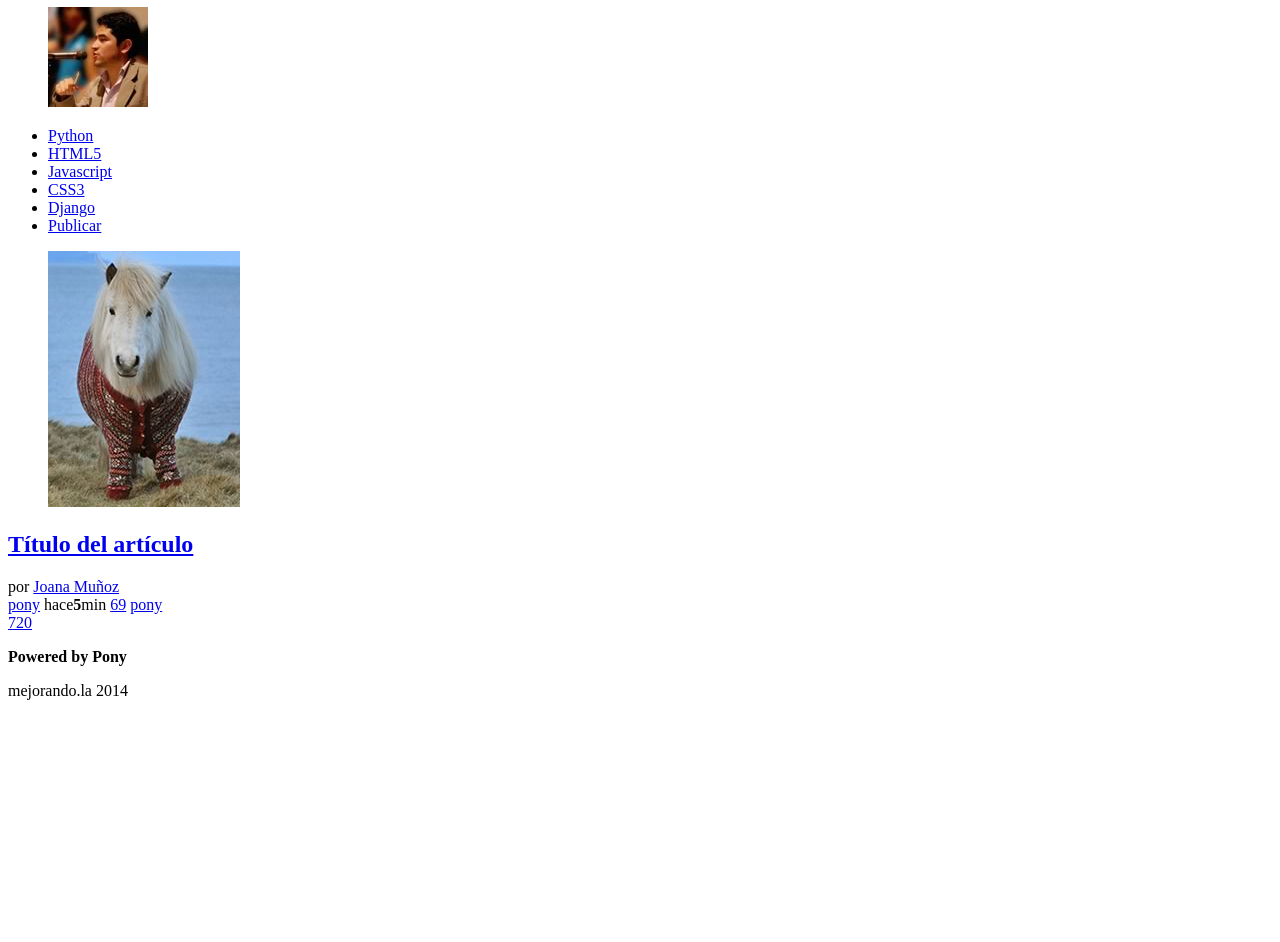
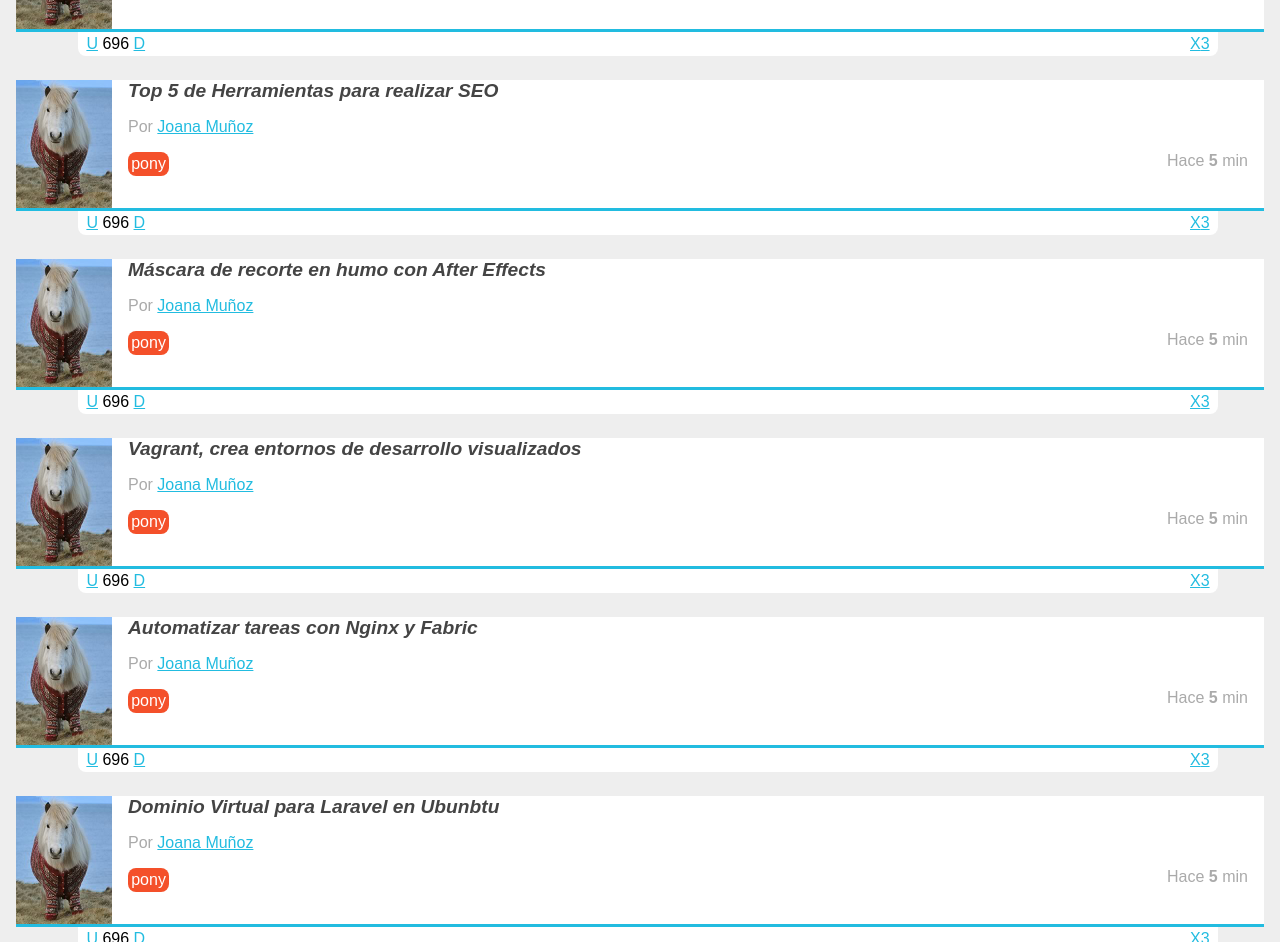
Before and after one commit to mariomr289/Puls2014-America, a plain HTML site: page index.html in a window 1280 px wide. Shown: the part 253-1195 px from the top of the page. Before the commit the page ends 969 px from the top, so only its background shows below. Drawn offline with Linux system fonts and the light colour scheme.

Commit message:
actuatizado con CSS

```diff
--- /dev/null
+++ b/estilos.css
@@ -0,0 +1,182 @@
+a
+{
+	color: #22BCE0;
+}
+body
+{
+	background: #EEEEEE;
+	font-family: "Arial";
+	font-size: 16px;
+}
+footer
+{
+	color: rgba(255,255,255,0.7);
+	background:  #22BCE0;
+	text-align: center;
+	padding: 1.5em;
+}
+footer p:first-child
+{
+	margin-bottom: 0;
+}
+footer p:last-child
+{
+	margin-top: 0;
+}
+footer p:last-child:after
+{
+	content: " -";
+}
+footer p:last-child:before
+{
+	content: "- ";
+}
+header
+{
+	background: #343B54;
+	color: white;
+	overflow: hidden;
+	padding: 0.5em;
+	position: relative;
+}
+header figure
+{
+	float: left;
+}
+header h1
+{
+	font-size: 1.2em;
+	font-weight: normal;
+	margin: 0.2em 70px 0 0;
+}
+header #avatar
+{
+	margin: 0.5em 0.5em 0 0;
+	position: absolute;
+	right: 0;
+	top: 0;
+}
+header #avatar img
+{
+	border-radius: 50%;
+	width: 55px;
+}
+header #logo img
+{
+	border-right: 1px solid white;
+	margin-right: 0.5em;
+	padding-right: 0.5em;
+	width: 52px;
+}
+nav
+{
+	background: #80BCA3;
+	padding: 0 0.5em;
+	position: relative;
+}
+nav ul
+{
+	list-style: none;
+	margin: 0;
+	padding: 0;
+}
+nav ul #publicar_nav
+{
+	position: absolute;
+	top: -0.4em;
+	right: 0;
+}
+nav ul #publicar_nav a
+{
+	background: #22BCE0;
+	border-radius: 5px;
+	box-shadow: rgba(0,0,0,05) 5px 5px 20px;
+	font-style: italic;
+	padding: 0.8em 0.5em;
+	text-decoration: none;
+	text-shadow: rgba(0,0,0,05) 2px 2px 5px;
+}
+nav ul li
+{
+	display: inline-block;
+	margin: 0 1em 0 0;
+}
+nav ul li a
+{
+	color: white;
+	display: block;
+	padding: 0.5em 0;
+}
+
+#contenido
+{
+	margin: 1em;
+}
+
+#contenido .item
+{
+	background: white;
+	border-bottom: 3px solid #22BCE0;
+	margin-bottom: 3em;
+	min-height: 128px;
+	position: relative;
+}
+#contenido .item .autor_item
+{
+	color: #AAA;
+}
+#contenido .item .datos_item
+{
+	margin: 1em 1em 0 0;
+	text-align: right;
+}
+#contenido .item .datos_item .fecha_item
+{
+color: #AAA;
+}
+#contenido .item .datos_item .tag_item
+{
+	background: #F4502A;
+	border-radius: 0.5em;
+	color: white;
+	float: left;
+	display: inline-block;
+	padding: 0.2em;
+	text-decoration: none;
+}
+#contenido .item .imagen_item
+{
+	float: left;
+	margin: 0 1em 0 0;
+}
+#contenido .item .imagen_item img
+{
+	width: 96px;
+}
+#contenido .item .titulo_item
+{
+	font-size: 1.2em;
+	font-style: italic;
+	padding-top: 1em 1em 0 0;
+}
+#contenido .item .titulo_item a
+{
+	color: #444;
+	text-decoration: none;
+}
+#contenido .item .votacion
+{
+	background: white;
+	border-radius: 0 0 0.5em 0.5em;
+	left: 5%;
+	margin-top: 3px;
+	padding: 0.2em 0.5em;
+	position: absolute;
+	top: 100%;
+	width: 90%;
+}
+#contenido .item .votacion .comentarios_item,
+#contenido .item .votacion .guardar_item
+{
+	float: right;
+}
--- a/index.html
+++ b/index.html
@@ -2,8 +2,10 @@
 <html lang="es">
 <head>
 	<meta charset="utf-8" />
-	<meta description="Proyecto de la primera generación del 2014 del curso de diseño web online" />
-	<title>Puls2014: Comunidad de personas atractivas y sexy</title>
+	<meta name="description" content="Proyecto de la primera generación del 2014 del curso de diseño web online" />
+	<title>Puls2014: Comunidad de personas atractivas y millonarias</title>
+	<link rel="stylesheet" href="normalize.css" />
+	<link rel="stylesheet" href="estilos.css">
 </head>
 <body>
 	<header>
@@ -12,7 +14,7 @@
 		</figure>
 		<h1>
 			Puls2014: Comunidad de personas
-			atractivas y sexy
+			atractivas y millonarias
 		</h1>
 		<figure id="avatar">
 			<img src="avatar.jpg"/>
@@ -33,25 +35,147 @@
 			 <figure class="imagen_item">
 			 	<img src="imagen.jpg" />
 			 </figure>
-			 <h2>
-			 	<a href="#">Título del artículo</a>
+			 <h2 class="titulo_item">
+			 	<a href="#">Apsen, un framework para Phyton</a>
 			 </h2>
 			 <div class="autor_item">
-			 	por <a href="#">Joana Muñoz</a>
+			 	Por <a href="#">Joana Muñoz</a>
 			 </div>
 			 <div class="datos_item">
 			 	<a href="#" class="tag_item">pony</a>
-			 	<span>
-			 		hace<strong>5</strong>min
+			 	<span class="fecha_item">
+			 		Hace <strong>5</strong> min
 			 	</span>
-			 	<a href="#" class="comentarios_item">69</a>
-			 	<a href="#" class="guardar_item">pony</a>
 			 </div>
 			 <div class="votacion">
-				<a href="#" class="up">720</a>
-			 	<a href="#" class="down"></a>
+			 	<a href="#" class="up">U</a>
+			 	696
+			 	<a href="#" class="down">D</a>
+				<a href="#" class="comentarios_item">3</a>
+			 	<a href="#" class="guardar_item">X</a>
 			 </div>
 		</article>
+		<article class="item">
+			 <figure class="imagen_item">
+			 	<img src="imagen.jpg" />
+			 </figure>
+			 <h2 class="titulo_item">
+			 	<a href="#">Top 5 de Herramientas para realizar SEO</a>
+			 </h2>
+			 <div class="autor_item">
+			 	Por <a href="#">Joana Muñoz</a>
+			 </div>
+			 <div class="datos_item">
+			 	<a href="#" class="tag_item">pony</a>
+			 	<span class="fecha_item">
+			 		Hace <strong>5</strong> min
+			 	</span>
+			 </div>
+			 <div class="votacion">
+			 	<a href="#" class="up">U</a>
+			 	696
+			 	<a href="#" class="down">D</a>
+				<a href="#" class="comentarios_item">3</a>
+			 	<a href="#" class="guardar_item">X</a>
+			 </div>
+		</article>
+		<article class="item">
+			 <figure class="imagen_item">
+			 	<img src="imagen.jpg" />
+			 </figure>
+			 <h2 class="titulo_item">
+			 	<a href="#">Máscara de recorte en humo con After Effects</a>
+			 </h2>
+			 <div class="autor_item">
+			 	Por <a href="#">Joana Muñoz</a>
+			 </div>
+			 <div class="datos_item">
+			 	<a href="#" class="tag_item">pony</a>
+			 	<span class="fecha_item">
+			 		Hace <strong>5</strong> min
+			 	</span>
+			 </div>
+			 <div class="votacion">
+			 	<a href="#" class="up">U</a>
+			 	696
+			 	<a href="#" class="down">D</a>
+				<a href="#" class="comentarios_item">3</a>
+			 	<a href="#" class="guardar_item">X</a>
+			 </div>
+		</article>
+		<article class="item">
+			 <figure class="imagen_item">
+			 	<img src="imagen.jpg" />
+			 </figure>
+			 <h2 class="titulo_item">
+			 	<a href="#">Vagrant, crea entornos de desarrollo visualizados</a>
+			 </h2>
+			 <div class="autor_item">
+			 	Por <a href="#">Joana Muñoz</a>
+			 </div>
+			 <div class="datos_item">
+			 	<a href="#" class="tag_item">pony</a>
+			 	<span class="fecha_item">
+			 		Hace <strong>5</strong> min
+			 	</span>
+			 </div>
+			 <div class="votacion">
+			 	<a href="#" class="up">U</a>
+			 	696
+			 	<a href="#" class="down">D</a>
+				<a href="#" class="comentarios_item">3</a>
+			 	<a href="#" class="guardar_item">X</a>
+			 </div>
+		</article>
+		<article class="item">
+			 <figure class="imagen_item">
+			 	<img src="imagen.jpg" />
+			 </figure>
+			 <h2 class="titulo_item">
+			 	<a href="#">Automatizar tareas con Nginx y Fabric</a>
+			 </h2>
+			 <div class="autor_item">
+			 	Por <a href="#">Joana Muñoz</a>
+			 </div>
+			 <div class="datos_item">
+			 	<a href="#" class="tag_item">pony</a>
+			 	<span class="fecha_item">
+			 		Hace <strong>5</strong> min
+			 	</span>
+			 </div>
+			 <div class="votacion">
+			 	<a href="#" class="up">U</a>
+			 	696
+			 	<a href="#" class="down">D</a>
+				<a href="#" class="comentarios_item">3</a>
+			 	<a href="#" class="guardar_item">X</a>
+			 </div>
+		</article>
+		<article class="item">
+			 <figure class="imagen_item">
+			 	<img src="imagen.jpg" />
+			 </figure>
+			 <h2 class="titulo_item">
+			 	<a href="#">Dominio Virtual para Laravel en Ubunbtu</a>
+			 </h2>
+			 <div class="autor_item">
+			 	Por <a href="#">Joana Muñoz</a>
+			 </div>
+			 <div class="datos_item">
+			 	<a href="#" class="tag_item">pony</a>
+			 	<span class="fecha_item">
+			 		Hace <strong>5</strong> min
+			 	</span>
+			 </div>
+			 <div class="votacion">
+			 	<a href="#" class="up">U</a>
+			 	696
+			 	<a href="#" class="down">D</a>
+				<a href="#" class="comentarios_item">3</a>
+			 	<a href="#" class="guardar_item">X</a>
+			 </div>
+		</article>
+
 	</section>
 	<footer>
 		<p>
```
Also changed, not shown: normalize.css (added).
